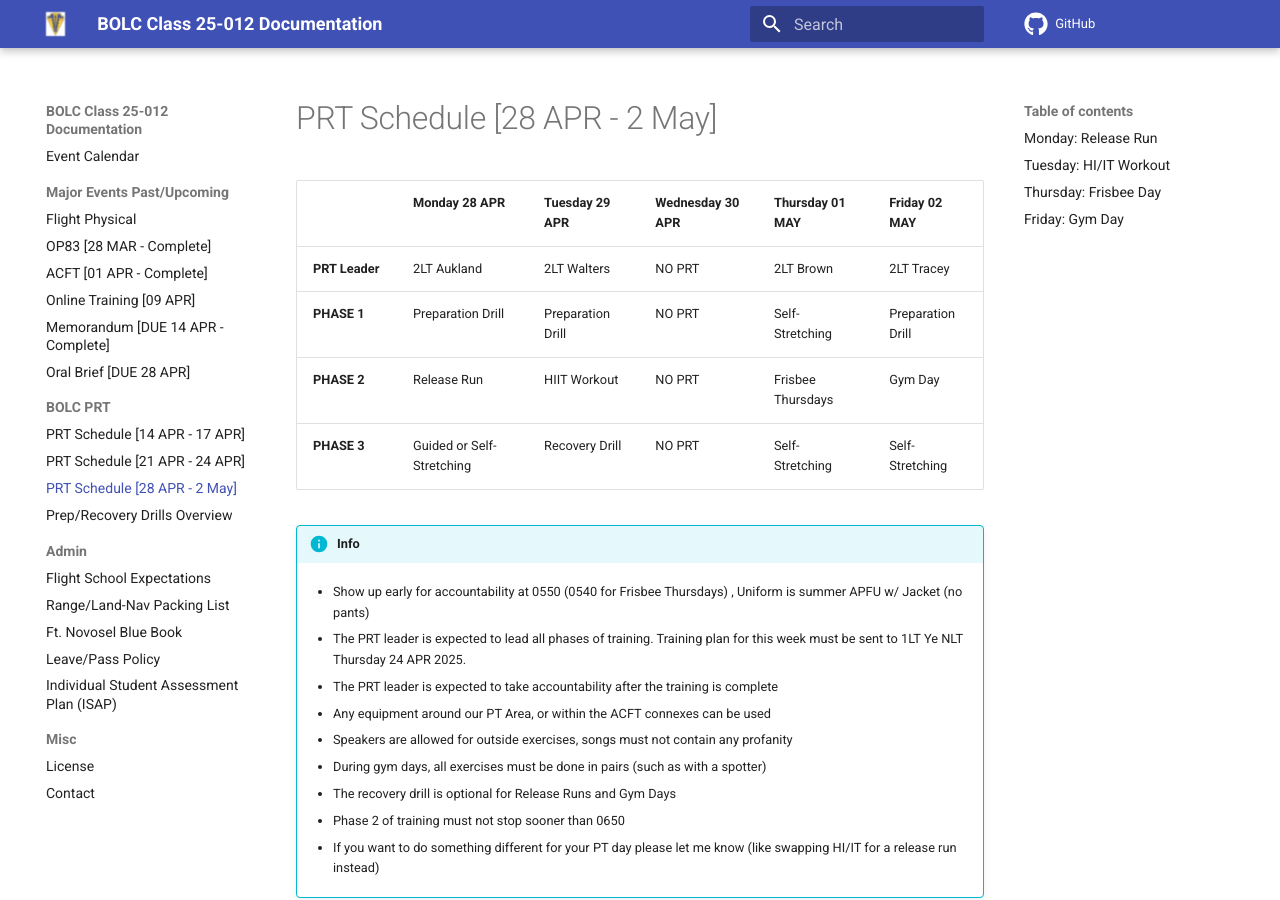
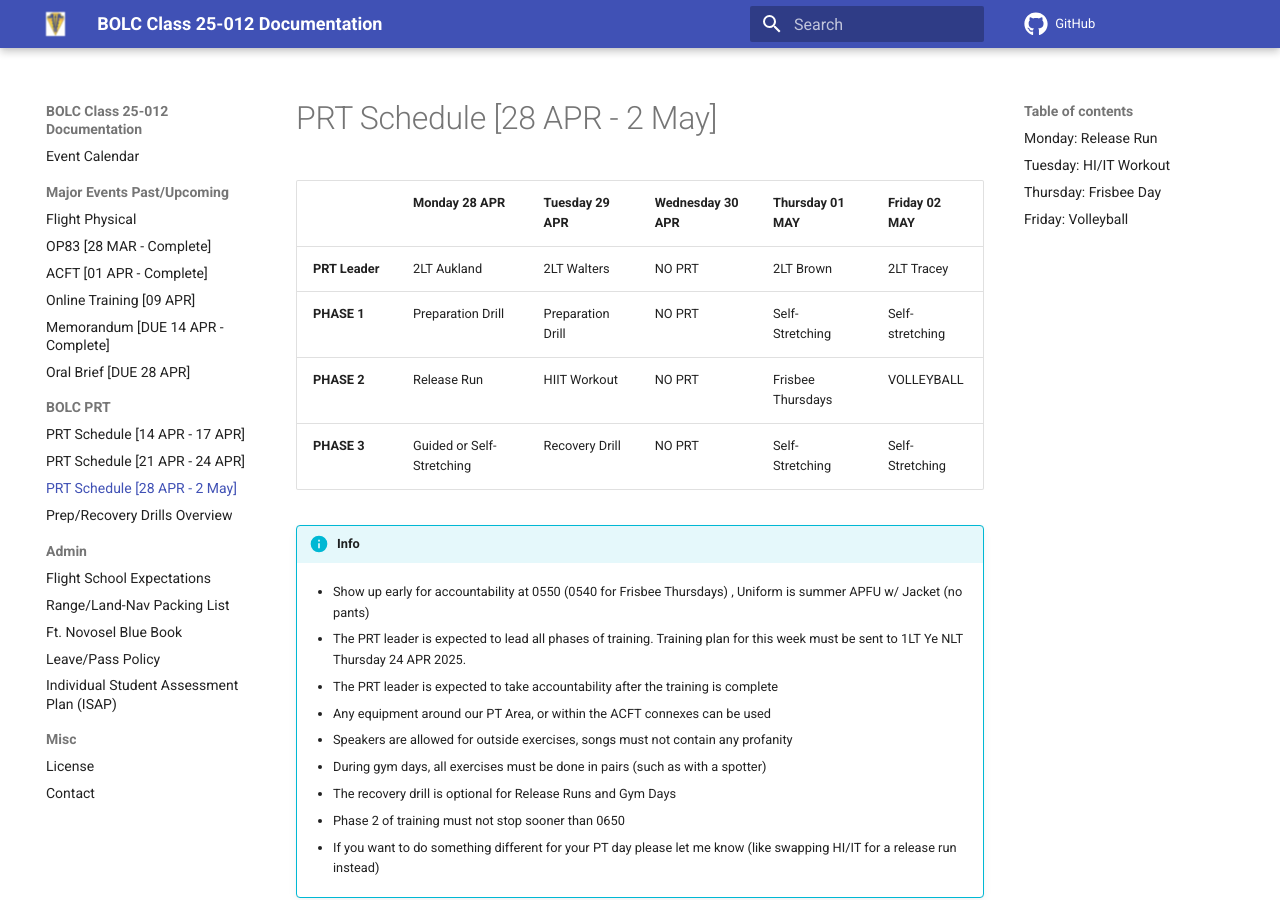
Before and after one commit to alvinye9/bolc_25-012.github.io, an MkDocs documentation site: the page built from docs/Main/PT3/index.md, in a window 1280 px wide and 900 px high. Built offline with MkDocs 1.6.1 and Material for MkDocs 9.7.7, drawn with Linux system fonts in a browser that asks for light colours; comment, search, counter and statistics services are not loaded; some of the changed text lies outside the part shown.

Commit message:
updated last week of PT

```diff
--- a/docs/Main/PT3/index.md
+++ b/docs/Main/PT3/index.md
@@ -3,8 +3,8 @@
 |            | Monday 28 APR              | Tuesday 29 APR                 | Wednesday 30 APR            | Thursday 01 MAY              | Friday 02 MAY              |
 |------------|----------------------|--------------------------|-----------------------|------------------------|----------------------|
 | **PRT Leader**    | 2LT Aukland      | 2LT Walters         | NO PRT    |    2LT Brown      | 2LT Tracey  |
-| **PHASE 1**    | Preparation Drill      | Preparation Drill         | NO PRT   | Self-Stretching         | Preparation Drill  |
-| **PHASE 2**   | Release Run    | HIIT Workout | NO PRT    | Frisbee Thursdays | Gym Day |
+| **PHASE 1**    | Preparation Drill      | Preparation Drill         | NO PRT   | Self-Stretching         | Self-stretching  |
+| **PHASE 2**   | Release Run    | HIIT Workout | NO PRT    | Frisbee Thursdays | VOLLEYBALL |
 | **PHASE 3** | Guided or Self-Stretching   | Recovery Drill | NO PRT         | Self-Stretching | Self-Stretching |
 
 !!! info
@@ -53,6 +53,6 @@ Show up NLT 0545 to set up cones. See map below:
 
 ![alt text](unnamed.jpg)
 
-## Friday: Gym Day
+## Friday: Volleyball
 
-![alt text](image.png)
+Location: Fortenberry Gym
```
Also changed, not shown: site/Main/PT3/index.html, site/search/search_index.json, 1 other file.
